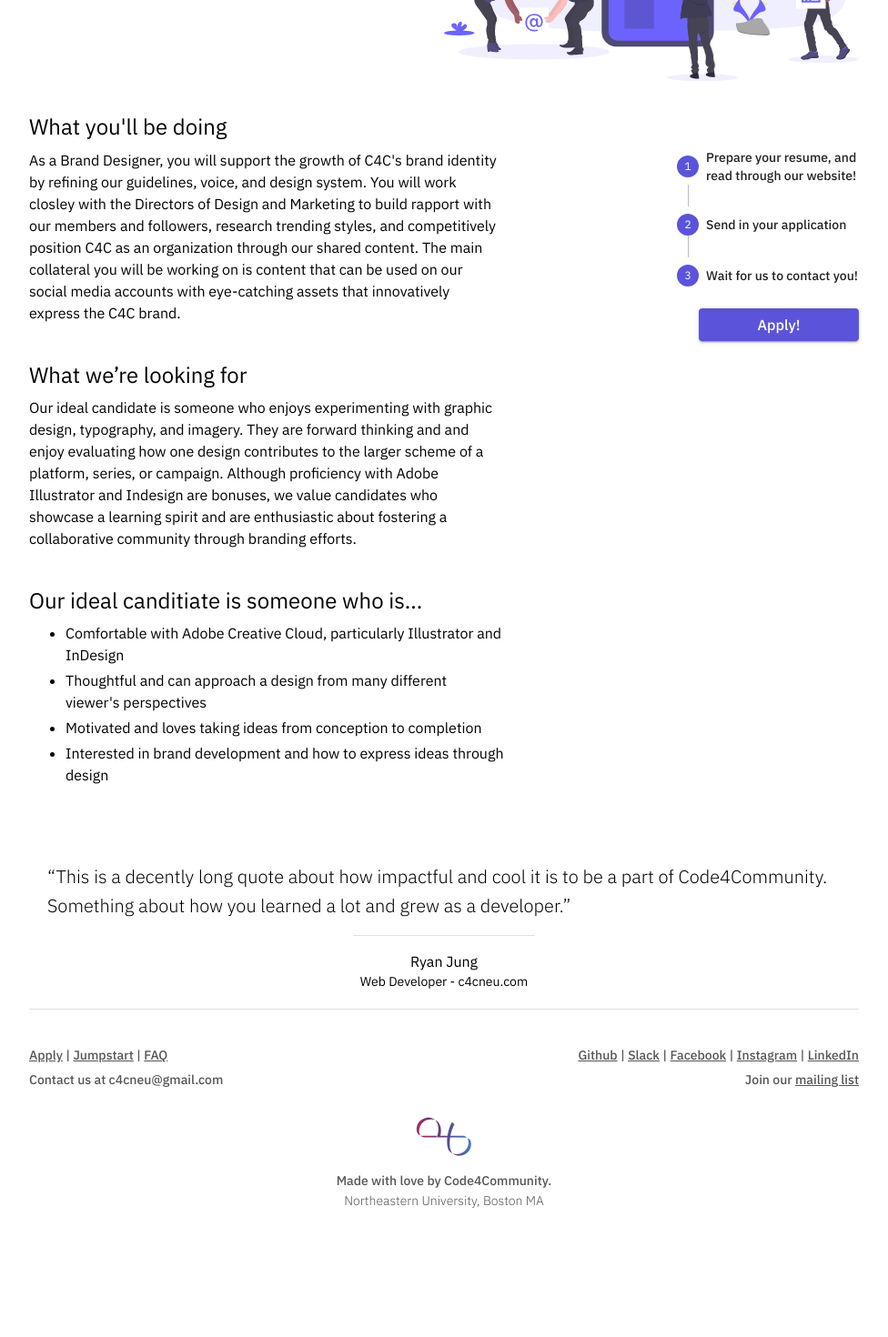
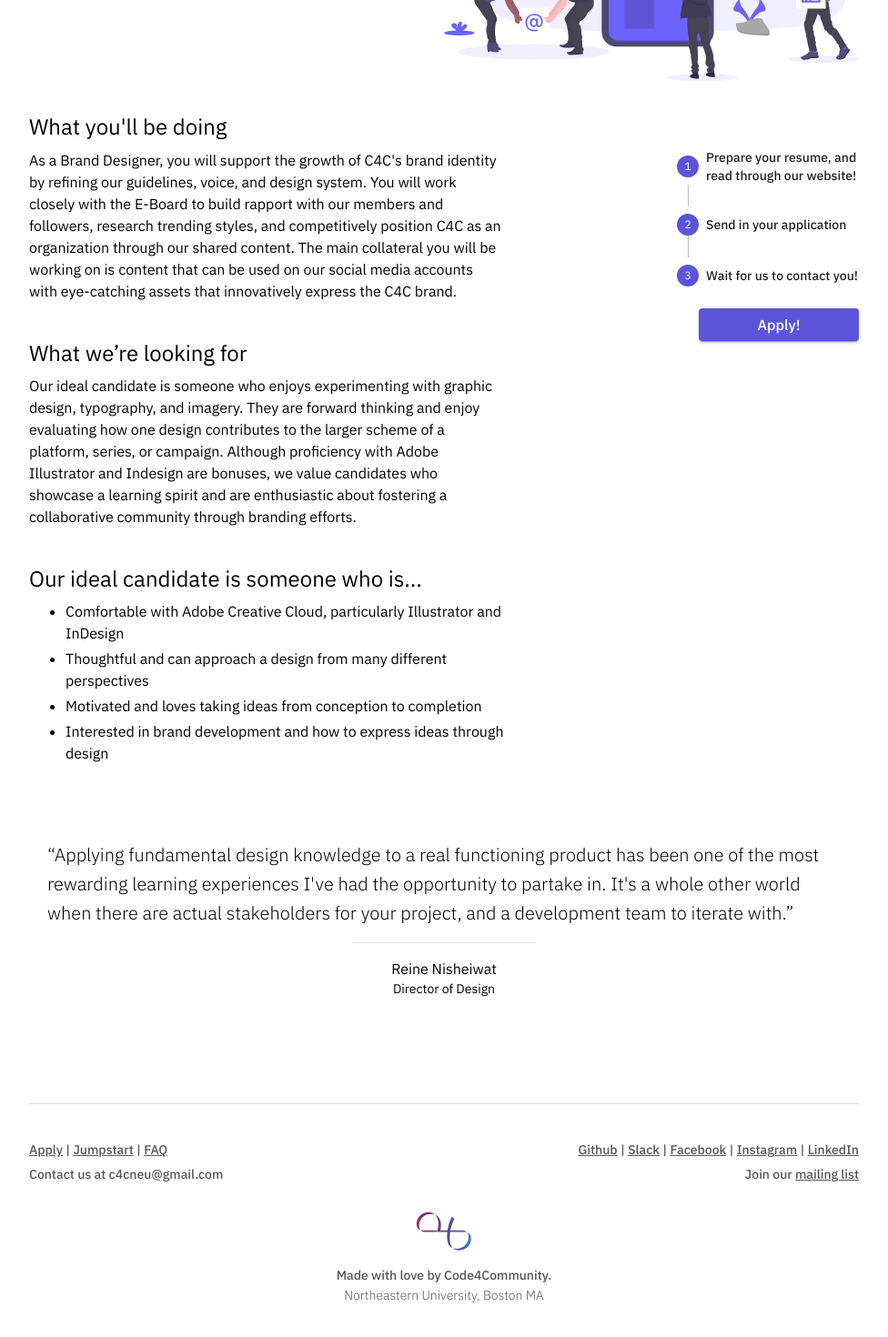
Before and after one commit to Code-4-Community/c4cneu.com, a React (Create React App) app: page /apply/brand-designer in a window 1280 px wide. Shown: the part 354-1824 px from the top of the page at 91% size, without its empty margins (152-1128 px from the left). Before the commit the page ends 1726 px from the top, so only its background shows below. Built offline with nearby package versions, Linux system fonts and the light colour scheme.

Commit message:
added liams quote + proofreading and linting

```diff
--- a/src/components/ApplyBrandDesigner.tsx
+++ b/src/components/ApplyBrandDesigner.tsx
@@ -88,12 +88,12 @@ const ApplyBrandDesigner: React.FC = () => {
             <Typography variant="body1" gutterBottom className={classes.text}>
               As a Brand Designer, you will support the growth of C4C's brand
               identity by refining our guidelines, voice, and design system. You
-              will work closley with the Directors of Design and Marketing to
-              build rapport with our members and followers, research trending
-              styles, and competitively position C4C as an organization through
-              our shared content. The main collateral you will be working on is
-              content that can be used on our social media accounts with
-              eye-catching assets that innovatively express the C4C brand.
+              will work closely with the E-Board to build rapport with our
+              members and followers, research trending styles, and competitively
+              position C4C as an organization through our shared content. The
+              main collateral you will be working on is content that can be used
+              on our social media accounts with eye-catching assets that
+              innovatively express the C4C brand.
             </Typography>
           </Box>
 
@@ -104,7 +104,7 @@ const ApplyBrandDesigner: React.FC = () => {
             <Typography variant="body1" gutterBottom className={classes.text}>
               Our ideal candidate is someone who enjoys experimenting with
               graphic design, typography, and imagery. They are forward thinking
-              and and enjoy evaluating how one design contributes to the larger
+              and enjoy evaluating how one design contributes to the larger
               scheme of a platform, series, or campaign. Although proficiency
               with Adobe Illustrator and Indesign are bonuses, we value
               candidates who showcase a learning spirit and are enthusiastic
@@ -115,7 +115,7 @@ const ApplyBrandDesigner: React.FC = () => {
 
           <Box mb={5}>
             <Typography variant="h5" gutterBottom>
-              Our ideal canditiate is someone who is...
+              Our ideal candidate is someone who is...
             </Typography>
             <Typography variant="body1" className={classes.text}>
               <ul className={classes.list}>
@@ -125,7 +125,7 @@ const ApplyBrandDesigner: React.FC = () => {
                 </li>
                 <li>
                   Thoughtful and can approach a design from many different
-                  viewer's perspectives
+                  perspectives
                 </li>
                 <li>
                   Motivated and loves taking ideas from conception to completion
@@ -143,11 +143,9 @@ const ApplyBrandDesigner: React.FC = () => {
           <CTA onClick="https://forms.gle/v6HVUjQSPjVP4mkV9" />
         </Grid>
         <TextQuoteBlock
-          quote="This is a decently long quote about how impactful and cool it is
-            to be a part of Code4Community. Something about how you learned a
-            lot and grew as a developer."
-          name="Ryan Jung"
-          title="Web Developer - c4cneu.com"
+          quote="Applying fundamental design knowledge to a real functioning product has been one of the most rewarding learning experiences I've had the opportunity to partake in. It's a whole other world when there are actual stakeholders for your project, and a development team to iterate with."
+          name="Reine Nisheiwat"
+          title="Director of Design"
         />
       </Grid>
     </Container>
--- a/src/components/ApplyDeveloper.tsx
+++ b/src/components/ApplyDeveloper.tsx
@@ -1,91 +1,91 @@
-import React from 'react'
-import { Helmet } from 'react-helmet'
-import { makeStyles } from '@material-ui/core/styles'
-import { Container, Box, Typography, Grid } from '@material-ui/core'
-import Hero from './Hero'
-import { ReactComponent as SVG } from '../svg/developer.svg'
-import { TextQuoteBlock } from './TextQuoteBlock'
-import CTA from './CTA'
+import React from 'react';
+import { Helmet } from 'react-helmet';
+import { makeStyles } from '@material-ui/core/styles';
+import { Container, Box, Typography, Grid } from '@material-ui/core';
+import Hero from './Hero';
+import { ReactComponent as SVG } from '../svg/developer.svg';
+import { TextQuoteBlock } from './TextQuoteBlock';
+import CTA from './CTA';
 
 const useStyles = makeStyles({
   image: {
     width: '100%',
     borderRadius: 10,
-    margin: 'auto'
+    margin: 'auto',
   },
   list: {
     marginTop: 0,
     '& > li': {
-      marginBottom: '0.25em'
-    }
+      marginBottom: '0.25em',
+    },
   },
   stepper: {
     paddingTop: '2.5em',
     paddingRight: '0',
-    maxWidth: '16em'
+    maxWidth: '16em',
   },
   application: {
     display: 'flex',
     flexDirection: 'column',
-    alignItems: 'flex-end'
+    alignItems: 'flex-end',
   },
   text: {
     //fontFamily: '-apple-system,BlinkMacSystemFont,"Segoe UI",Roboto,Oxygen-Sans,Ubuntu,Cantarell,"Helvetica Neue",sans-serif',
   },
   picture: {
     borderRadius: '10em',
-    maxWidth: '10em'
+    maxWidth: '10em',
   },
   pictureWrapper: {
     width: '100%',
     display: 'flex',
     justifyContent: 'center',
-    marginBottom: '1em'
+    marginBottom: '1em',
   },
   blockQuote: {
     borderLeft: '4px solid gray',
     paddingLeft: '0.5em',
-    marginBottom: '1em'
+    marginBottom: '1em',
   },
   leftQuote: {
     position: 'relative',
-    fontSize: '8em'
+    fontSize: '8em',
   },
   applyButton: {
     textTransform: 'none',
     fontWeight: 500,
-    maxWidth: '16em'
-  }
-})
+    maxWidth: '16em',
+  },
+});
 
 const ApplyDeveloper: React.FC = () => {
   React.useEffect(() => {
-    window.scrollTo(0, 0)
-  }, [])
-  const classes = useStyles()
+    window.scrollTo(0, 0);
+  }, []);
+  const classes = useStyles();
   return (
-    <Container maxWidth='md'>
+    <Container maxWidth="md">
       <Helmet>
         <title>Software Developer</title>
         <meta
-          name='description'
-          content='Apply to be a Software Developer at Code4Community.'
+          name="description"
+          content="Apply to be a Software Developer at Code4Community."
         />
       </Helmet>
 
       <Hero
-        title='Software Developer'
-        subtitle='Write code to make an impact. Learn the software development process with us.'
+        title="Software Developer"
+        subtitle="Write code to make an impact. Learn the software development process with us."
         SvgNode={SVG}
       />
 
       <Grid container spacing={3}>
         <Grid item sm={7}>
           <Box mb={5}>
-            <Typography variant='h5' gutterBottom>
+            <Typography variant="h5" gutterBottom>
               What you'll be doing
             </Typography>
-            <Typography variant='body1' gutterBottom className={classes.text}>
+            <Typography variant="body1" gutterBottom className={classes.text}>
               Software Developers at C4C are responsible for creating and
               maintaining software products for our partner organizations.
               Developers work in AGILE, collaborative teams and are exposed to
@@ -97,27 +97,27 @@ const ApplyDeveloper: React.FC = () => {
           </Box>
 
           <Box mb={5}>
-            <Typography variant='h5' gutterBottom>
+            <Typography variant="h5" gutterBottom>
               What we’re looking for
             </Typography>
-            <Typography variant='body1' gutterBottom className={classes.text}>
+            <Typography variant="body1" gutterBottom className={classes.text}>
               A great developer is someone who is highly motivated and willing
               to learn. Although exposure to software development practices
               through co-ops, internships, or personal projects is a big plus,
               we ultimately highly value your passion to improve as a software
               developer. We don't believe coding challenges belong in our
               interview process, and we never factor school year into our
-              decisions. The ideal candidate is passionate about developing and
+              decisions. The ideal candidate is passionate about developing, and
               learns from their team while empowering the developers around
               them.
             </Typography>
           </Box>
 
           <Box mb={5}>
-            <Typography variant='h5' gutterBottom>
-              Our ideal canditiate is someone who is...
+            <Typography variant="h5" gutterBottom>
+              Our ideal candidate is someone who is...
             </Typography>
-            <Typography variant='body1' className={classes.text}>
+            <Typography variant="body1" className={classes.text}>
               <ul className={classes.list}>
                 <li>
                   Motivated to learn new technologies and grow as a software
@@ -126,7 +126,7 @@ const ApplyDeveloper: React.FC = () => {
                 <li>Passionate about helping the Boston community</li>
                 <li>
                   A strong communicator who facilitates collaboration amongst
-                  the production team
+                  the product team
                 </li>
                 <li>
                   Interested in being a part of the entire product life cycle:
@@ -141,18 +141,17 @@ const ApplyDeveloper: React.FC = () => {
         </Grid>
 
         <Grid item sm={5} className={classes.application}>
-          <CTA onClick='https://forms.gle/n2b1Dkn1qMduR5qh7' />
+          <CTA onClick="https://forms.gle/n2b1Dkn1qMduR5qh7" />
         </Grid>
+
         <TextQuoteBlock
-          quote='This is a decently long quote about how impactful and cool it is
-            to be a part of Code4Community. Something about how you learned a
-            lot and grew as a developer.'
-          name='Ryan Jung'
-          title='Web Developer - c4cneu.com'
+          quote="C4C gave me a glimpse of how software development really works in industry. I am grateful for the mentorship I’ve received, and I feel well-prepared for my next co-op. Also, it feels good seeing your code directly benefit the community."
+          name="Brandon Liang"
+          title="Software Developer"
         />
       </Grid>
     </Container>
-  )
-}
+  );
+};
 
-export default ApplyDeveloper
+export default ApplyDeveloper;
--- a/src/components/ApplyProductDesigner.tsx
+++ b/src/components/ApplyProductDesigner.tsx
@@ -107,27 +107,26 @@ const ApplyProductDesigner: React.FC = () => {
               A great designer is someone who places the user at the forefront
               of the ideation and creation process. We want candidates
               interested in problem solving and are skilled at communicating
-              ideas to team members. Although having web design experience is a
-              bonus, we value candidates that showcase a learning spirit,
-              dedication to the iterative process, and a receptive nature to
-              understand product needs and developer capabilities.
+              ideas. Although having web design experience is a bonus, we value
+              candidates that showcase a learning spirit, dedication to the
+              iterative process, and a receptive nature to understand product
+              needs and developer capabilities.
             </Typography>
           </Box>
 
           <Box mb={5}>
             <Typography variant="h5" gutterBottom>
-              Our ideal canditiate is someone who is...
+              Our ideal candidate is someone who is...
             </Typography>
             <Typography variant="body1" className={classes.text}>
               <ul className={classes.list}>
                 <li>
-                  Motivated to learn new technologies and grow as a product
-                  designer
+                  Motivated to learn new technologies and grow as a designer
                 </li>
                 <li>Passionate about helping the Boston community</li>
                 <li>
                   A strong communicator who facilitates collaboration amongst
-                  the production team
+                  the product team
                 </li>
                 <li>
                   Interested in being a part of the entire product life cycle:
@@ -145,11 +144,9 @@ const ApplyProductDesigner: React.FC = () => {
           <CTA onClick="https://forms.gle/jRMLRVpozaPMMW1H9" />
         </Grid>
         <TextQuoteBlock
-          quote="This is a decently long quote about how impactful and cool it is
-            to be a part of Code4Community. Something about how you learned a
-            lot and grew as a developer."
-          name="Ryan Jung"
-          title="Web Developer - c4cneu.com"
+          quote="C4C is a purposeful club that maintains a unique dynamic from idea to launch. Having the opportunity to work in the design team not only gave me a taste of working in a start-up environment, but also a sense of accomplishment that encourages excitement for projects to come."
+          name="Jennifer Adisoetjahya"
+          title="UI/UX and Branding Lead"
         />
       </Grid>
     </Container>
--- a/src/components/Footer.tsx
+++ b/src/components/Footer.tsx
@@ -11,8 +11,8 @@ Every page must have a Helmet tag for SEO purposes.
 */
 
 const useStyles = makeStyles({
-  example: {
-    color: 'red',
+  root: {
+    marginTop: '6em',
   },
   logo: {
     height: '2.75em',
@@ -30,9 +30,8 @@ const useStyles = makeStyles({
 const Footer: React.FC = () => {
   const classes = useStyles();
   return (
-    <Container maxWidth="md">
+    <Container maxWidth="md" className={classes.root}>
       <Divider />
-
       <Box minHeight="10em" paddingY={5}>
         <Grid container spacing={1}>
           <Grid item xs={6}>
--- a/src/components/Home.tsx
+++ b/src/components/Home.tsx
@@ -45,7 +45,7 @@ const useStyles = makeStyles({
     margin: 'auto',
     transition: 'transform .2s',
     '&:hover': {
-      transform: 'scale(1.1)',
+      transform: 'scale(1.05)',
     },
   },
   partnerLogoGrid: {
@@ -168,12 +168,12 @@ const Home: React.FC = () => {
         >
           <Grid item sm={7}>
             <Typography variant="h4" gutterBottom>
-              Impactful, deliberate and compassionate software at no cost.
+              Impactful, deliberate and inclusive software at no cost.
             </Typography>
             <Typography variant="body1">
               C4C strives to deliver work engineered with excellence and led by
-              inclusive inclusive design principles to ensure our solutions are
-              intuitive, performant, and deliver the best user experience.
+              inclusive design principles to ensure our solutions are intuitive,
+              performant, and deliver the best user experience.
             </Typography>
           </Grid>
           <Grid item sm={5}>
@@ -206,8 +206,8 @@ const Home: React.FC = () => {
             <Typography variant="body1">
               C4C is led by Northeastern students who are passionate about
               developing meaningful and exciting products. Students have the
-              opportunity to learn the basics of product and software
-              development while also contributing to the Boston community.
+              opportunity to learn the fundamentals of product and software
+              development, while also contributing to the Boston community.
             </Typography>
           </Grid>
         </Grid>
@@ -266,21 +266,17 @@ const Home: React.FC = () => {
         </Fade>
         <Fade>
           <TextQuoteBlock
-            quote="This is a decently long quote about how impactful and cool it is
-              to be a part of Code4Community. Something about how you learned a
-              lot and grew as a developer."
-            name="Ryan Jung"
-            title="Web Developer - c4cneu.com"
+            quote="I’ve learned to build, lead, and collaborate with teams of developers and designers, all of which has prepared me very much for working in the industry. To be able to learn so much, and see the impact we have for on our partner organizations, makes me very grateful to be a part of this organization."
+            name="Jack Blanc"
+            title="Director of Engineering"
           />
         </Fade>
 
         <Fade>
           <TextQuoteBlock
-            quote="This is a decently long quote about how impactful and cool it is
-              to be a part of Code4Community. Something about how you learned a
-              lot and grew as a developer."
-            name="Ryan Jung"
-            title="Web Developer - c4cneu.com"
+            quote="C4C is a club of passionate students that empower each other while building products that make a difference in our community. Members at any stage in their academic journey have opportunities to grow and learn within a community of students committed to empowering themselves and the people around them."
+            name="Liam Moynihan"
+            title="President of Code4Community"
           />
         </Fade>
       </Grid>
```
Also changed, not shown: src/components/FAQ.tsx (+9 -12 lines), src/components/Jumpstart.tsx (+4 -4 lines).
